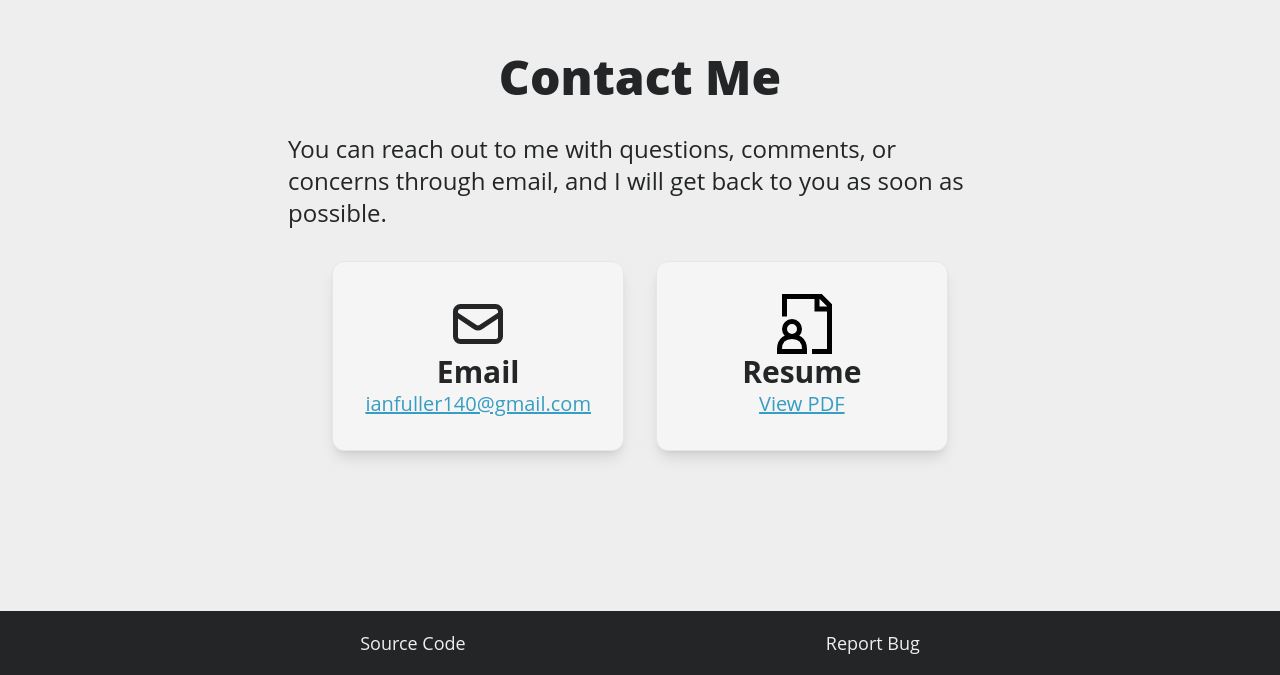
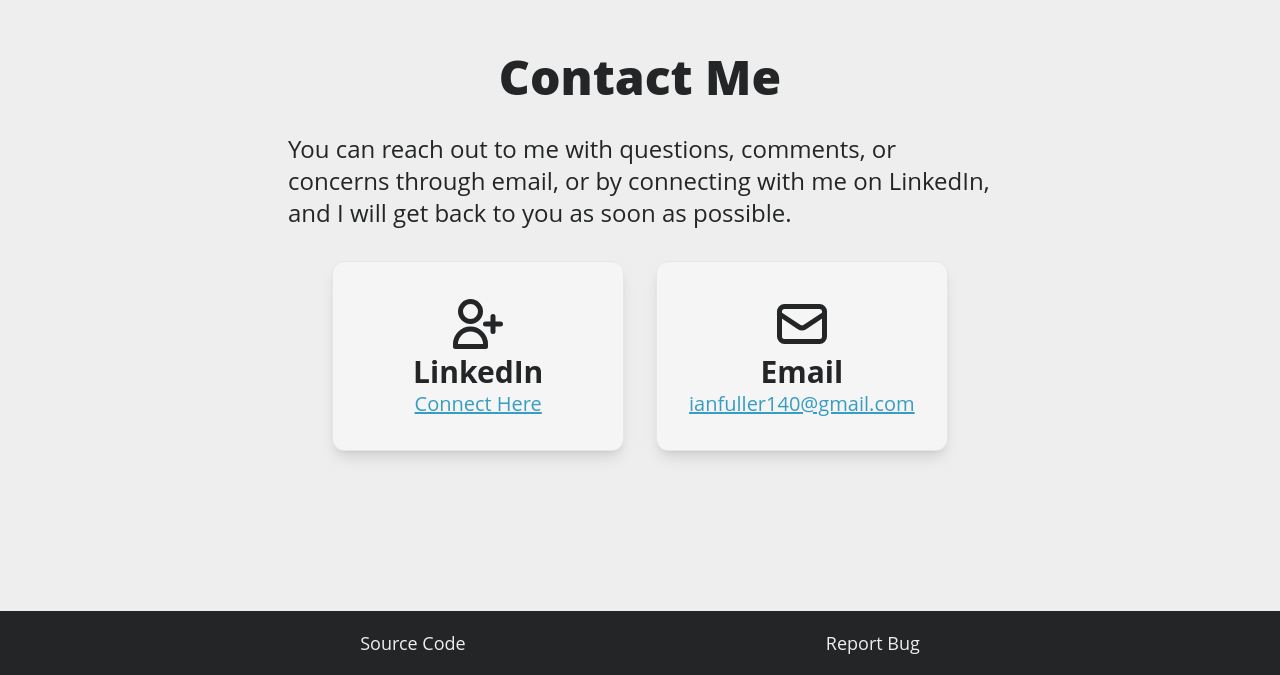
Before and after one commit to ifuller140/ian-fuller.com, a Next.js app: page / in a window 1280 px wide. Shown: the part 1933-2608 px from the top of the page. Built offline with nearby package versions, Linux system fonts and the light colour scheme.

Commit message:
Update Contact

```diff
--- a/app/page.tsx
+++ b/app/page.tsx
@@ -5,7 +5,7 @@ import { Section } from '@components/Section';
 import { Text } from '@components/Text';
 import { getProjectMetadata } from '@util/ProjectMetadata';
 import { GrDocumentUser } from 'react-icons/gr';
-import { HiOutlineMail } from 'react-icons/hi';
+import { HiOutlineMail, HiOutlineUserAdd } from 'react-icons/hi';
 
 export default function Home() {
   const projects = getProjectMetadata();
@@ -42,10 +42,27 @@ export default function Home() {
           </div>
           <Text>
             You can reach out to me with questions, comments, or concerns
-            through email, and I will get back to you as soon as possible.
+            through email, or by connecting with me on LinkedIn, and I will get
+            back to you as soon as possible.
           </Text>
           <div className="max-w-fit m-auto">
             <div className="grid sm:grid-cols-2 gap-8">
+              <Link
+                href="https://www.linkedin.com/in/ian-fuller-9a3932111/"
+                className="text-gray-dark"
+              >
+                <div className="bg-white-light border border-1 border-white-dark h-full max-w-xs md:max-w-sm rounded-xl overflow-hidden shadow-lg transition duration-300 ease-in-out hover:-translate-y-1 hover:shadow-xl">
+                  <div className="flex flex-col p-8 items-center">
+                    <HiOutlineUserAdd className="text-3xl md:text-4xl lg:text-5xl xl:text-6xl" />
+                    <h1 className="font-bold text-lg md:text-xl lg:text-2xl xl:text-3xl">
+                      LinkedIn
+                    </h1>
+                    <p className="text-blue underline text-sm md:text-base lg:text-lg xl:text-xl">
+                      Connect Here
+                    </p>
+                  </div>
+                </div>
+              </Link>
               <Link
                 href="mailto:ianfuller140@gmail.com"
                 className="text-gray-dark"
@@ -62,19 +79,6 @@ export default function Home() {
                   </div>
                 </div>
               </Link>
-              <Link href="resume.pdf" className="text-gray-dark">
-                <div className="bg-white-light border border-1 border-white-dark h-full max-w-xs md:max-w-sm rounded-xl overflow-hidden shadow-lg transition duration-300 ease-in-out hover:-translate-y-1 hover:shadow-xl">
-                  <div className="flex flex-col p-8 items-center">
-                    <GrDocumentUser className="text-3xl md:text-4xl lg:text-5xl xl:text-6xl" />
-                    <h1 className="font-bold text-lg md:text-xl lg:text-2xl xl:text-3xl">
-                      Resume
-                    </h1>
-                    <p className="text-blue underline text-sm md:text-base lg:text-lg xl:text-xl">
-                      View PDF
-                    </p>
-                  </div>
-                </div>
-              </Link>
             </div>
           </div>
         </Section>
```
